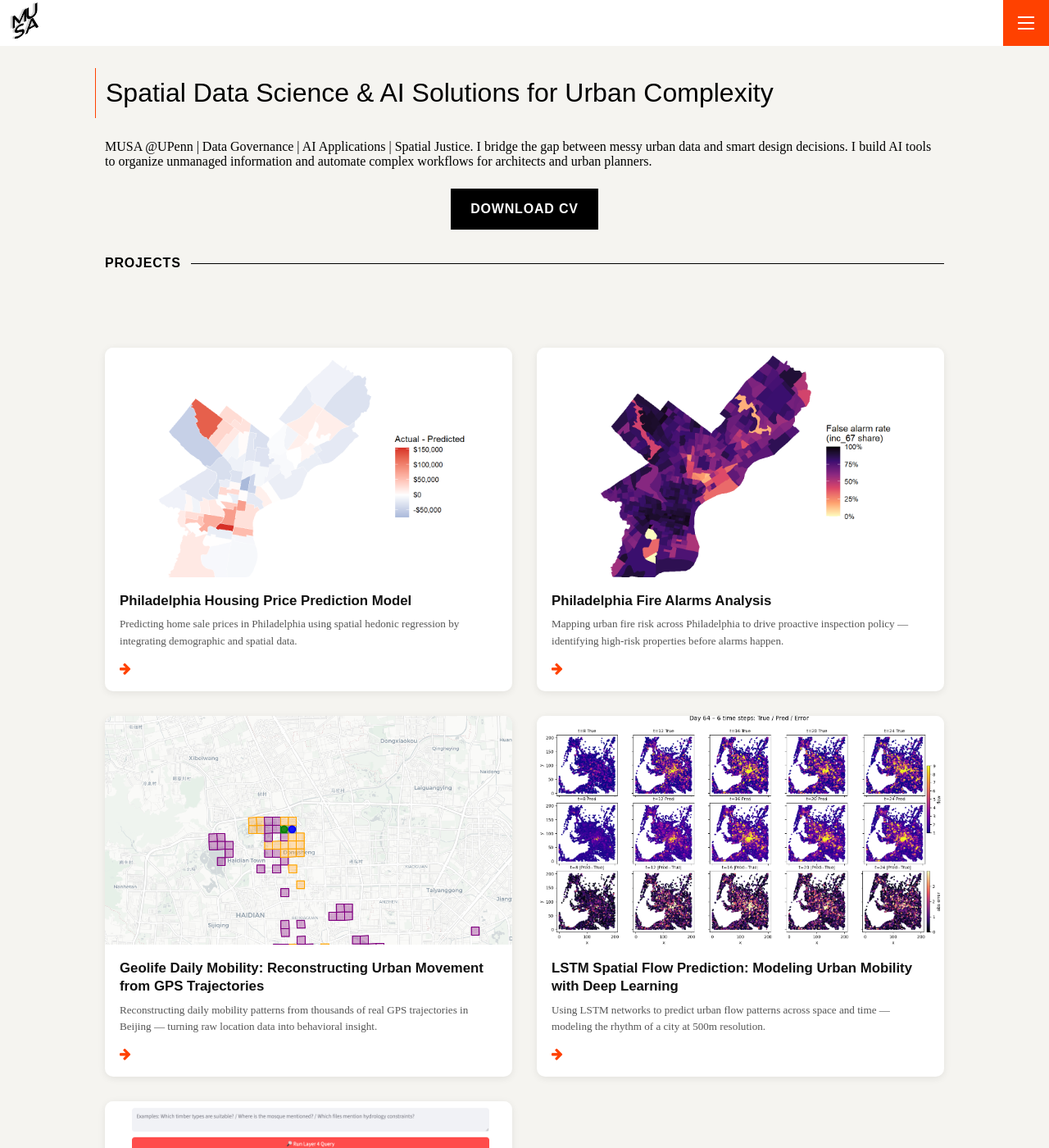
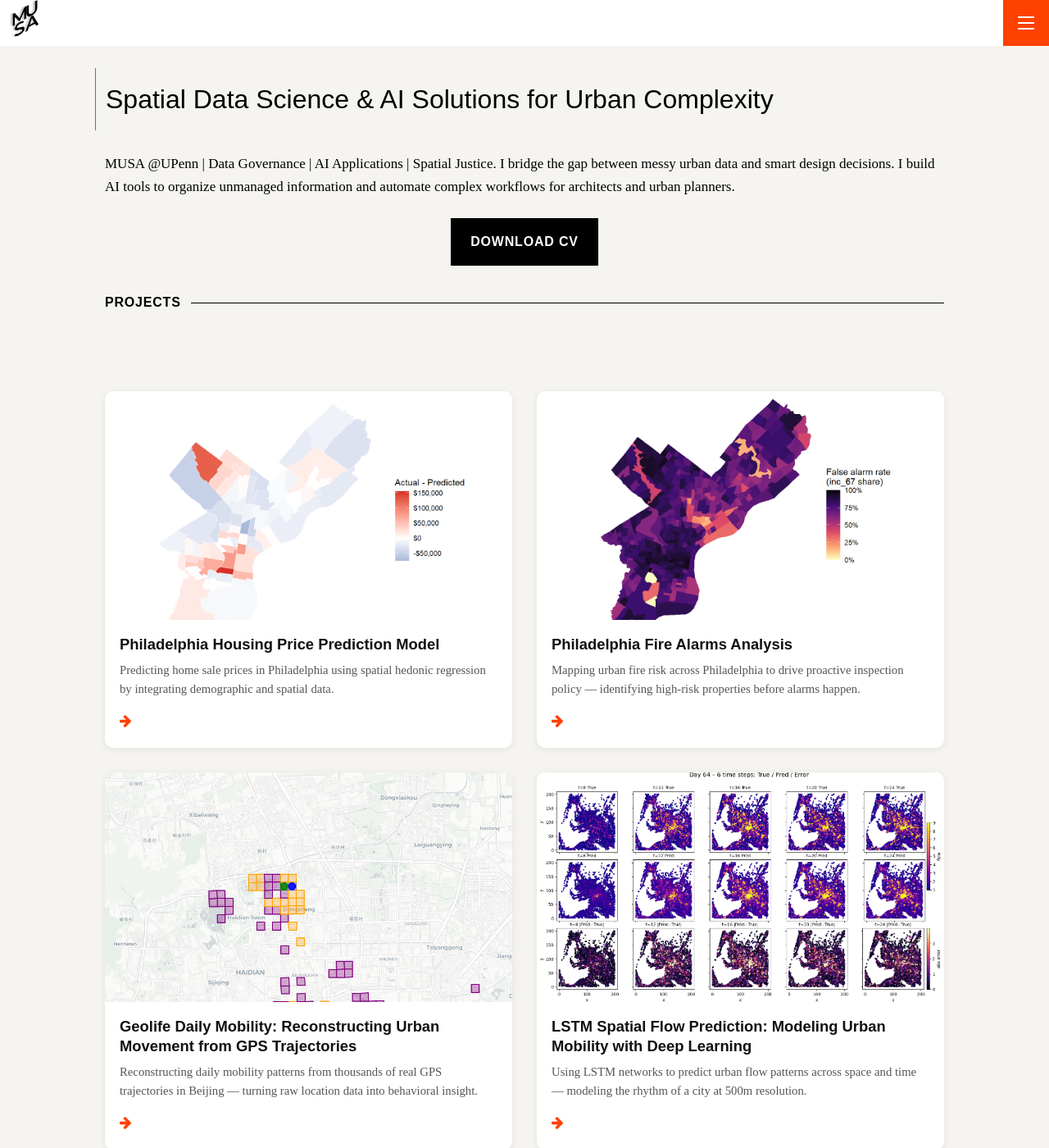
Before and after one commit to lluluciano0505/luciano_musa, a Jekyll site: the page built from index.md, in a window 1280 px wide and 1400 px high. Shown: the whole window at 82% size. Built offline with Jekyll 4.4.1, drawn with Linux system fonts in a browser that asks for light colours.

Commit message:
increase base and project card font sizes

```diff
--- a/_sass/musa-website-mimic.scss
+++ b/_sass/musa-website-mimic.scss
@@ -22,6 +22,8 @@ body {
   padding-top: var(--header-size);
   background-color: black;
   font-family: 'Times New Roman', Times, serif;
+  font-size: 17px;
+  line-height: 1.65;
 }
 
 h1, h2, h3, h4, h5, h6,
@@ -361,14 +363,14 @@ h2::after {
 }
 
 .project-label {
-  font-size: 1.05rem;
+  font-size: 1.15rem;
   font-weight: 700;
   line-height: 1.3;
   color: #111;
 }
 
 .project-tagline {
-  font-size: 0.82rem;
+  font-size: 0.92rem;
   color: #555;
   line-height: 1.55;
   flex: 1;
```
